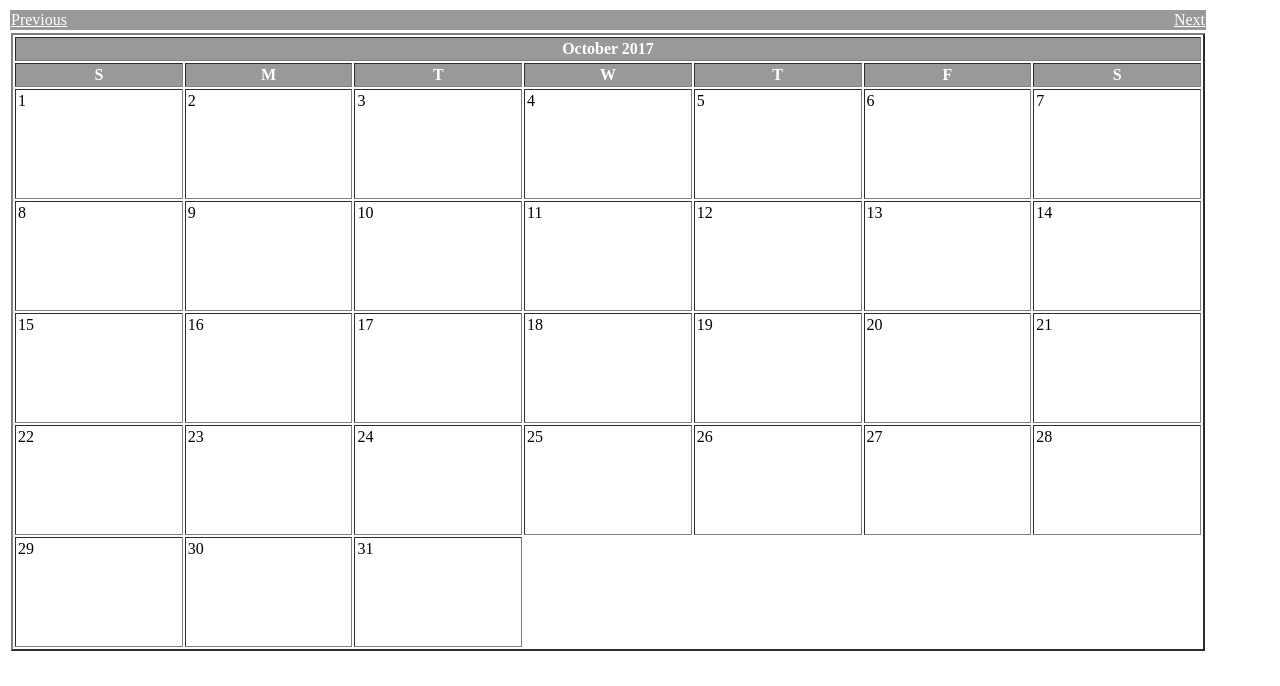
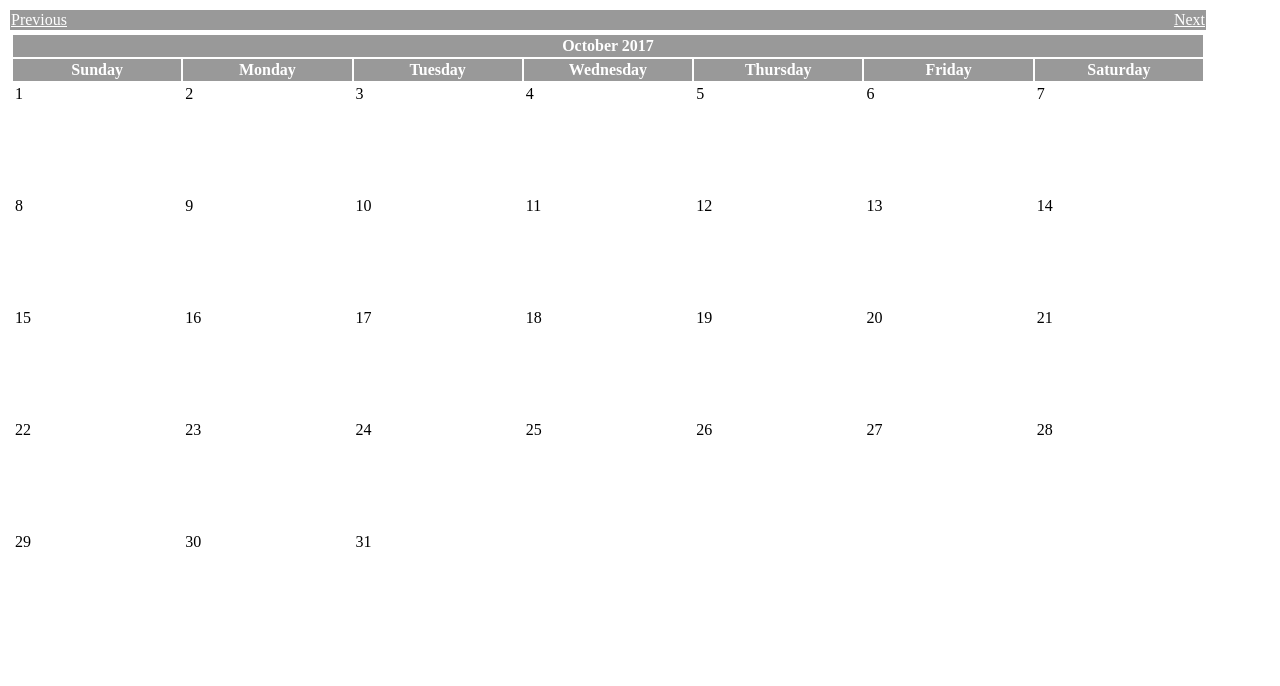
Before and after one commit to TylerGodfrey/Psychology-Appointment-Project, a PHP site: page /refactoring_calendar.php in a window 1280 px wide. Shown: the top 686 px of the page. Run offline with PHP 8.4, Linux system fonts and the light colour scheme.

Commit message:
Fixed numeric value error and cleaned up some code formatting issues.

```diff
--- a/refactoring_calendar.php
+++ b/refactoring_calendar.php
@@ -2,18 +2,13 @@
 <head>
 </head>
 <body>
-
 <?php
 $monthNames = Array("January", "February", "March", "April", "May", "June", "July",
 "August", "September", "October", "November", "December");
-?>
 
-<?php
 if (!isset($_REQUEST["month"])) $_REQUEST["month"] = date("n");
 if (!isset($_REQUEST["year"])) $_REQUEST["year"] = date("Y");
-?>
 
-<?php
 $cMonth = $_REQUEST["month"];
 $cYear = $_REQUEST["year"];
 
@@ -45,18 +40,18 @@ if ($next_month == 13 ) {
 </tr>
 <tr>
 <td align="center">
-<table width="100%" border="2" cellpadding="2" cellspacing="2">
+<table width="100%" border="0" cellpadding="2" cellspacing="2">
 <tr align="center">
 <td colspan="7" bgcolor="#999999" style="color:#FFFFFF"><strong><?php echo $monthNames[$cMonth-1].' '.$cYear; ?></strong></td>
 </tr>
 <tr>
-<td align="center" bgcolor="#999999" style="color:#FFFFFF"><strong>S</strong></td>
-<td align="center" bgcolor="#999999" style="color:#FFFFFF"><strong>M</strong></td>
-<td align="center" bgcolor="#999999" style="color:#FFFFFF"><strong>T</strong></td>
-<td align="center" bgcolor="#999999" style="color:#FFFFFF"><strong>W</strong></td>
-<td align="center" bgcolor="#999999" style="color:#FFFFFF"><strong>T</strong></td>
-<td align="center" bgcolor="#999999" style="color:#FFFFFF"><strong>F</strong></td>
-<td align="center" bgcolor="#999999" style="color:#FFFFFF"><strong>S</strong></td>
+<td align="center" bgcolor="#999999" style="color:#FFFFFF"><strong>Sunday</strong></td>
+<td align="center" bgcolor="#999999" style="color:#FFFFFF"><strong>Monday</strong></td>
+<td align="center" bgcolor="#999999" style="color:#FFFFFF"><strong>Tuesday</strong></td>
+<td align="center" bgcolor="#999999" style="color:#FFFFFF"><strong>Wednesday</strong></td>
+<td align="center" bgcolor="#999999" style="color:#FFFFFF"><strong>Thursday</strong></td>
+<td align="center" bgcolor="#999999" style="color:#FFFFFF"><strong>Friday</strong></td>
+<td align="center" bgcolor="#999999" style="color:#FFFFFF"><strong>Saturday</strong></td>
 </tr>
 
 <?php
@@ -67,7 +62,7 @@ $startday = $thismonth['wday'];
 for ($i=0; $i<($maxday+$startday); $i++) {
     if(($i % 7) == 0 ) echo "<tr>";
     if($i < $startday) echo "<td></td>";
-    else echo "<td align='left' valign='top' height='110px'>". ($i - $startday + 1) . "</td>";
+    else echo "<td align='left' valign='top' width='110px' height='110px'>". ($i - $startday + 1) . "</td>";
     if(($i % 7) == 6 ) echo "</tr>";
 }
 ?>
```
